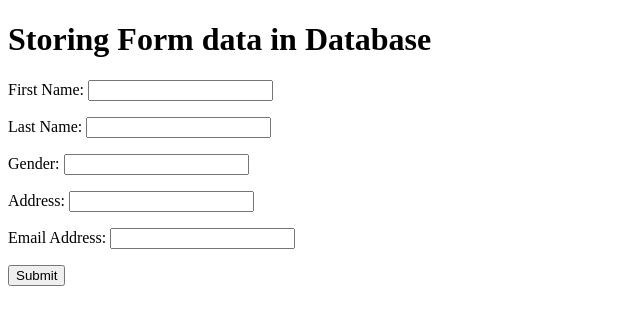
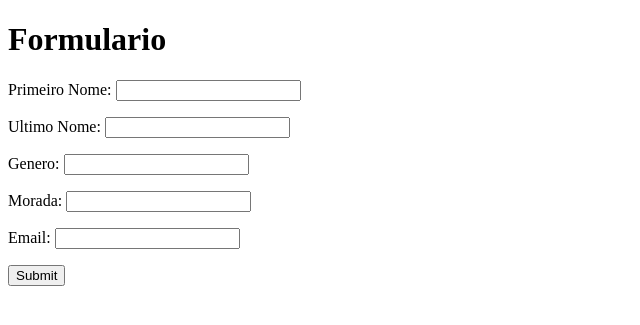
Before and after one commit to jvieira9/docker_prj, a PHP site: page / in a window 1280 px wide. Shown: the top 325 px of the page, without its empty margins (0-640 px from the left). Run offline with PHP 8.4, Linux system fonts and the light colour scheme.

Commit message:
Version 1.2

```diff
--- a/volumes/src/php/index.php
+++ b/volumes/src/php/index.php
@@ -1,41 +1,31 @@
 <!DOCTYPE html>
 <html lang="en">
 <head>
-	<title>GFG- Store Data</title>
+	<title>Formulario</title>
 </head>
 <body>
-		<h1>Storing Form data in Database</h1>
+		<h1>Formulario</h1>
 		<form action="insert.php" method="post">
-
 <p>
-			<label for="firstName">First Name:</label>
+			<label for="primeiroNome">Primeiro Nome:</label>
 			<input type="text" name="first_name" id="firstName">
 			</p>
-
-
 <p>
-			<label for="lastName">Last Name:</label>
+			<label for="ultimoNome">Ultimo Nome:</label>
 			<input type="text" name="last_name" id="lastName">
 			</p>
-
-
 <p>
-			<label for="Gender">Gender:</label>
+			<label for="Genero">Genero:</label>
 			<input type="text" name="gender" id="Gender">
 			</p>
-
-
 <p>
-			<label for="Address">Address:</label>
+			<label for="Morada">Morada:</label>
 			<input type="text" name="address" id="Address">
 			</p>
-
-
 <p>
-			<label for="emailAddress">Email Address:</label>
+			<label for="email">Email:</label>
 			<input type="text" name="email" id="emailAddress">
 			</p>
-
 			<input type="submit" value="Submit">
 		</form>
 </body>
```
Also changed, not shown: volumes/src/php/insert.php (+4 -5 lines), README.md.
